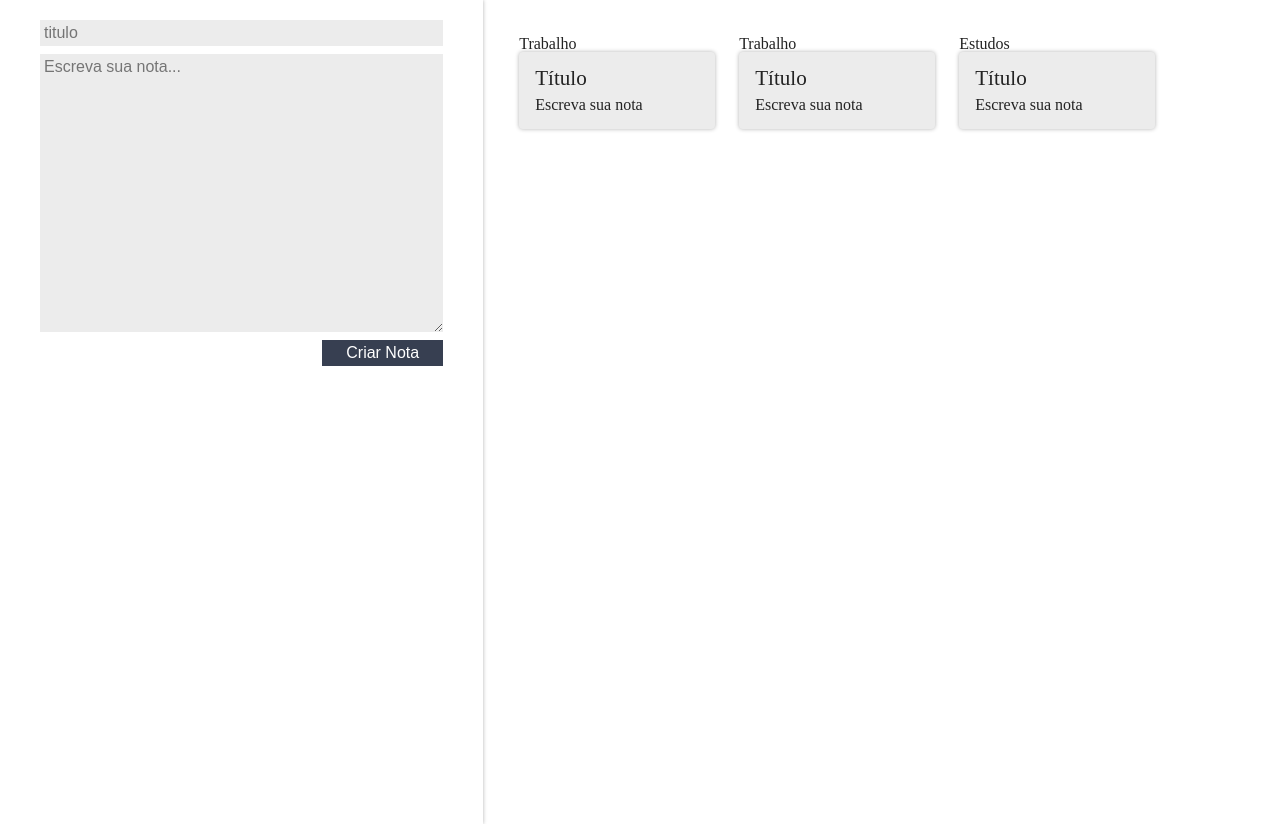
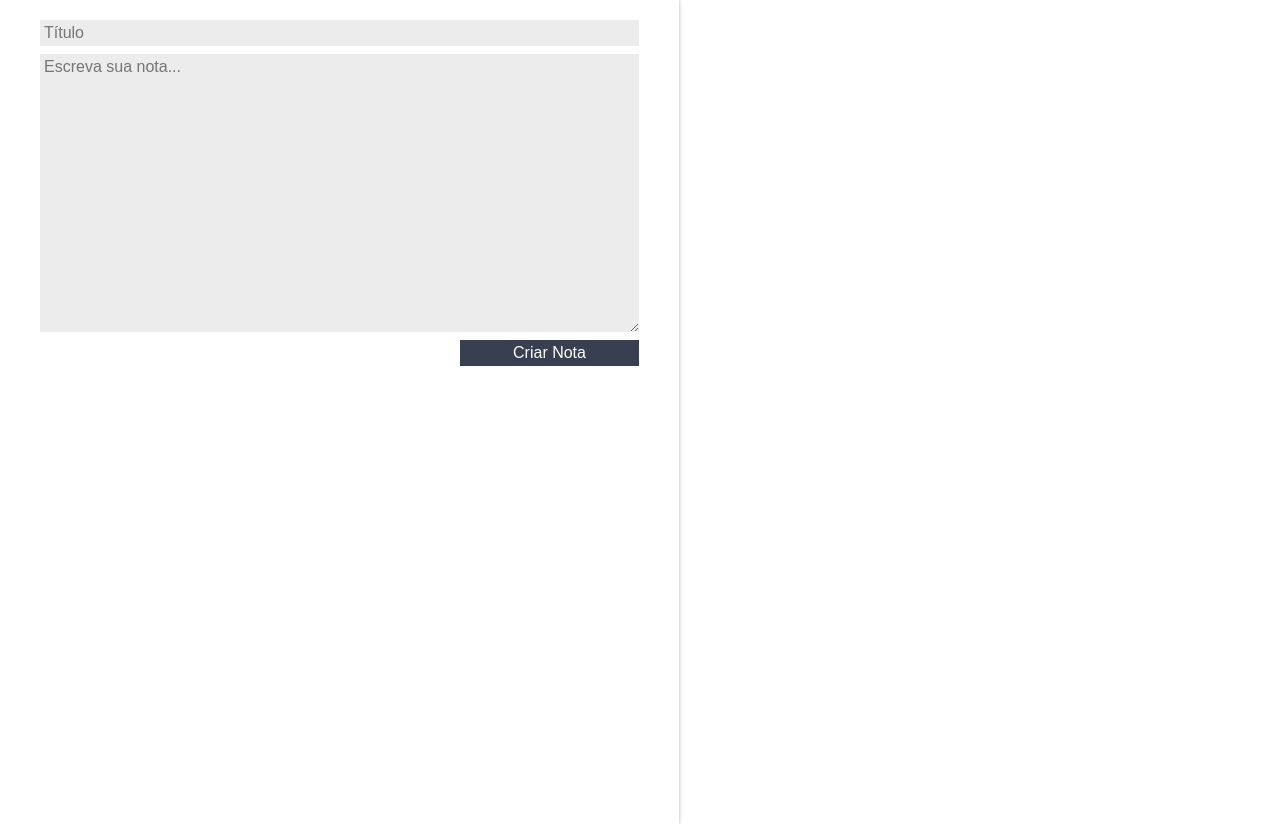
Before and after one commit to devjef/ceep-notas-adesivas, a React (Create React App) app: page / in a window 1280 px wide. Built offline with nearby package versions, Linux system fonts and the light colour scheme.

Commit message:
projeto final

```diff
--- a/src/App.js
+++ b/src/App.js
@@ -1,16 +1,35 @@
-import React from 'react';
-import ListaDeNotas from './components/src/ListaDeNotas/';
-import FormularioCadastro from './components/src/FormularioCadastro/';
-import './assets/App.css'
-import './assets/index.css'
+import React, { Component } from "react";
+import ListaDeNotas from "./components/ListaDeNotas";
+import FormularioCadastro from "./components/FormularioCadastro";
+import "./assets/App.css";
+import './assets/index.css';
+class App extends Component {
 
-function App() {
-  return (
-    <section className="conteudo">
-      <FormularioCadastro />
-      <ListaDeNotas />
-    </section>
-  );
+  constructor(){
+    super();
+
+    this.state = {
+      notas:[]
+    }
+  }
+
+  criarNota(titulo, texto){
+    const novaNota = {titulo, texto};
+    const novoArrayNotas = [...this.state.notas,novaNota]
+    const novoEstado = {
+      notas:novoArrayNotas
+    }
+    this.setState(novoEstado)
+  }
+
+  render() {
+    return (
+      <section className="conteudo">
+        <FormularioCadastro criarNota={this.criarNota.bind(this)}/>
+        <ListaDeNotas notas={this.state.notas}/>
+      </section>
+    );
+  }
 }
 
 export default App;
--- /dev/null
+++ b/src/components/CardNota/CardNota.jsx
@@ -0,0 +1,16 @@
+import React, { Component } from "react";
+import "./estilo.css";
+class CardNota extends Component {
+  render() {
+    return (
+      <section className="card-nota">
+        <header className="card-nota_cabecalho">
+          <h3 className="card-nota_titulo">{this.props.titulo}</h3>
+        </header>
+        <p className="card-nota_texto">{this.props.texto}</p>
+      </section>
+    );
+  }
+}
+
+export default CardNota;
--- /dev/null
+++ b/src/components/CardNota/estilo.css
@@ -0,0 +1,27 @@
+.card-nota {
+    display: flex;
+    flex-direction: column;
+    align-items: flex-start;
+    justify-content: space-between;
+    background-color: var(--fundo-detalhes);
+    border-radius: 4px;
+    flex-wrap: wrap;
+    box-shadow: 0 0 4px rgba(0, 0, 0, 0.3);
+    padding: 16px;
+  }
+  .card-nota_cabecalho {
+    font-size: 1.1em;
+    display: flex;
+    justify-content: space-between;
+    align-items: center;
+  }
+
+  .card-nota_texto {
+    margin-top: 8px;
+    font-size: 1em;
+  }
+
+  .card-nota_titulo {
+    font-size: 1.2em;
+    margin-right: 12px;
+  }
--- /dev/null
+++ b/src/components/CardNota/index.js
@@ -0,0 +1,2 @@
+import CardNota from './CardNota'
+export default CardNota;
--- /dev/null
+++ b/src/components/FormularioCadastro/FormularioCadastro.jsx
@@ -0,0 +1,53 @@
+import React, { Component } from "react";
+import "./estilo.css";
+class FormularioCadastro extends Component {
+
+  constructor(props){
+    super(props);
+    this.titulo ="";
+    this.texto ="";
+  }
+
+  _handleMudancaTitulo(evento){
+    evento.stopPropagation();
+    this.titulo = evento.target.value;
+  }
+
+  _handleMudancaTexto(evento){
+    evento.stopPropagation();
+    this.texto = evento.target.value;
+  }
+
+  _criarNota(evento){
+    evento.preventDefault();
+    evento.stopPropagation();
+    this.props.criarNota(this.titulo, this.texto);
+
+  }
+
+  render() {
+    return (
+      <form className="form-cadastro"
+        onSubmit={this._criarNota.bind(this)}
+      >
+        <input
+          type="text"
+          placeholder="Título"
+          className="form-cadastro_input"
+          onChange={this._handleMudancaTitulo.bind(this)}
+        />
+        <textarea
+          rows={15}
+          placeholder="Escreva sua nota..."
+          className="form-cadastro_input"
+          onChange={this._handleMudancaTexto.bind(this)}
+        />
+        <button className="form-cadastro_input form-cadastro_submit">
+          Criar Nota
+        </button>
+      </form>
+    );
+  }
+}
+
+export default FormularioCadastro;
--- /dev/null
+++ b/src/components/FormularioCadastro/estilo.css
@@ -0,0 +1,29 @@
+.form-cadastro {
+    flex-grow: 2;
+    box-shadow: 0 0 4px rgba(0, 0, 0, 0.3);
+    z-index: 1;
+    min-height: 100vh;
+    display: flex;
+    flex-direction: column;
+    padding: 12px 40px;
+  }
+  .form-cadastro_input {
+    margin-top: 8px;
+    padding: 4px;
+    border: none;
+    background-color: var(--fundo-detalhes);
+    font-family: Arial, Helvetica, sans-serif;
+    font-weight: 100;
+  }
+
+  .form-cadastro_submit {
+    align-self: flex-end;
+    width: 30%;
+    background-color: var(--secundaria);
+    color: white;
+    font-weight: 400;
+  }
+
+  .form-cadastro_submit:active {
+    background-color: var(--secundaria-ativa);
+  }
--- /dev/null
+++ b/src/components/FormularioCadastro/index.js
@@ -0,0 +1,2 @@
+import FormularioCadastro from './FormularioCadastro'
+export default FormularioCadastro;
--- /dev/null
+++ b/src/components/ListaDeNotas/ListaDeNotas.jsx
@@ -0,0 +1,22 @@
+import React, { Component } from 'react';
+import CardNota from '../CardNota/';
+import './estilo.css'
+
+class ListaDeNotas extends Component {
+
+    render() {
+        return (
+         <ul className="lista-notas">
+             {this.props.notas.map((nota, index) => {
+                return (
+                    <li key={index} className="lista-notas_item">
+                        <CardNota titulo={nota.titulo} texto={nota.texto} />
+                     </li>
+                )
+             })}
+        </ul>
+        )
+    }
+}
+
+export default ListaDeNotas;
--- /dev/null
+++ b/src/components/ListaDeNotas/estilo.css
@@ -0,0 +1,15 @@
+.lista-notas {
+    background-color: var(--fundo);
+    flex-grow: 3;
+    display: grid;
+    grid-template-columns: auto auto auto auto auto;
+    list-style-type: none;
+    padding-left: 24px;
+    padding-top: 24px;
+  }
+  .lista-notas_item {
+    margin: 12px;
+    max-width: 240px;
+    max-height: 400px;
+    display: inline;
+  }
--- /dev/null
+++ b/src/components/ListaDeNotas/index.js
@@ -0,0 +1,2 @@
+import ListaDeNotas from './ListaDeNotas'
+export default ListaDeNotas;
```
